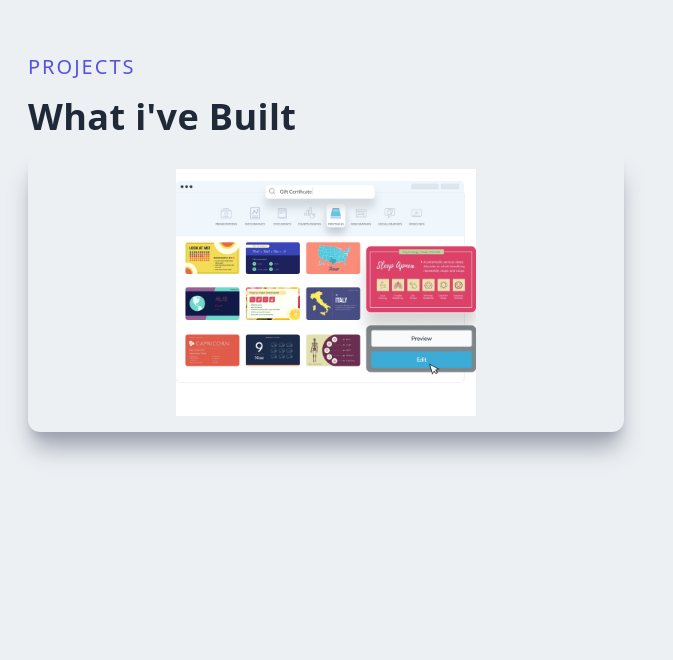
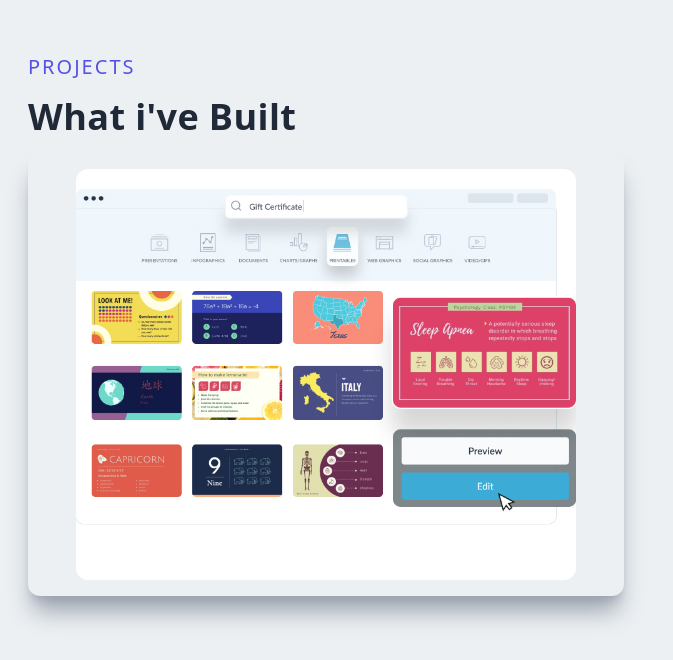
Before and after one commit to AleksandrKompanetc/nextjs-portfolio-app, a Next.js app: page / in a window 1280 px wide. Shown: the part 2411-3071 px from the top of the page, without its empty margins (0-673 px from the left). Before the commit the page ends 2907 px from the top, so only its background shows below. Built offline with nearby package versions, Linux system fonts and the light colour scheme.

Commit message:
added component ProjectItem

```diff
--- /dev/null
+++ b/components/ProjectItem.jsx
@@ -0,0 +1,20 @@
+import React from 'react'
+import Image from 'next/image'
+import Link from 'next/link'
+
+const ProjectItem = () => {
+  return (
+    <div className='relative flex items-center justify-center h-auto w-full shadow-xl shadow-gray-400 rounded-xl p-4 group hover:bg-gradient-to-r from-[#5651e5] to-[#709dff]'>
+      <Image src='/assets/project1.jpg' className='rounded-xl group-hover:opacity-10' width={500} height={100} />
+      <div className='hidden group-hover:block absolute top-[50%] left-[50%] translate-x-[-50%] translate-y-[-50%]'>
+        <h3 className='text-2xl text-white tracking-wider text-center'>Property Finder</h3>
+        <p className='pb-4 pt-2 text-white text-center'>React JS</p>
+        <Link href='/'>
+          <p className='text-center py-3 rounded-lg bg-white text-gray-700 font-bold text-lg cursor-pointer'>More Info</p>
+        </Link>
+      </div>
+    </div>
+  )
+}
+
+export default ProjectItem
--- a/components/Projects.jsx
+++ b/components/Projects.jsx
@@ -1,5 +1,7 @@
 import Image from 'next/image'
 import React from 'react'
+import Link from 'next/link'
+import ProjectItem from './ProjectItem'
 
 const Projects = () => {
   return (
@@ -8,9 +10,7 @@
         <p className='text-xl tracking-widest uppercase text-[#5651e5] '>Projects</p>
         <h2 className='py-4'>What i've Built</h2>
         <div className='grid md:grid-cols-2 gap-8'>
-          <div className='relative flex items-center justify-center h-auto w-full shadow-xl shadow-gray-400 rounded-xl p-4 group hover:bg-gradient-to-r from-[#5651e5] to-[#709dff]'>
-            <Image src='/assets/project1.jpg' width={300} height={100} />
-          </div>
+          <ProjectItem />
         </div>
       </div>
     </div>
```
